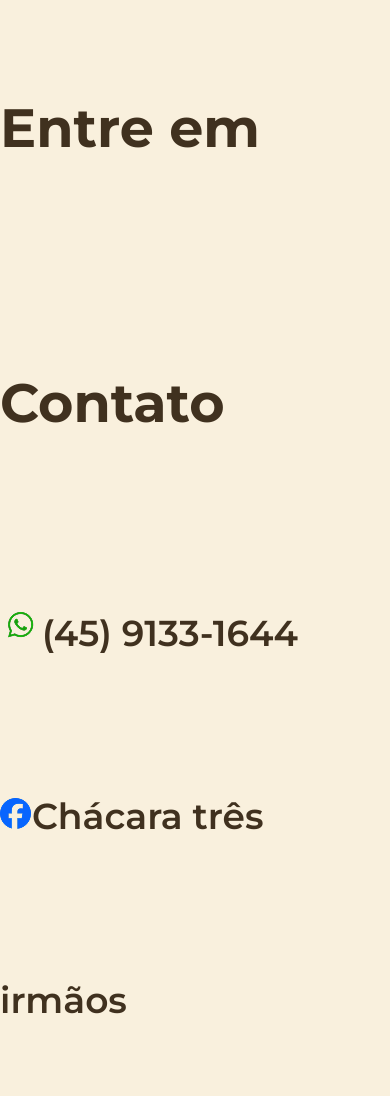
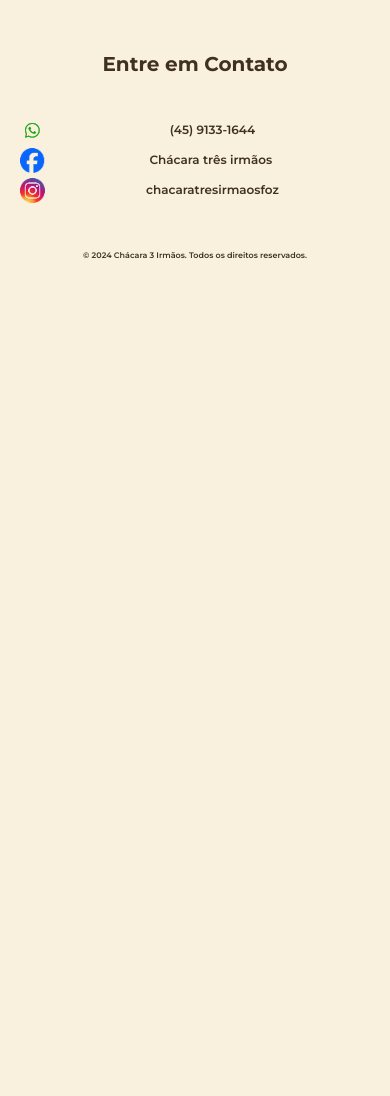
Before and after one commit to Guilhermekaiserdealmeida/chacara-3-irmaos, a plain HTML site: page index.html in a window 390 px wide. Shown: the part 1320-2416 px from the top of the page. After the commit the page ends 1606 px from the top, so only its background shows below. Drawn offline with Linux system fonts and the light colour scheme.

Commit message:
done footer

```diff
--- a/index.html
+++ b/index.html
@@ -91,9 +91,14 @@
     <section class="esquerda">
       <div>
         <h2>Entre em Contato</h2>
-        <p><img src="/chacara-3-irmaos/assets/whatsapp.png" alt=""><a href="https://api.whatsapp.com/send?phone=554591331644">(45) 9133-1644</a></p>
-        <P><img src="/chacara-3-irmaos/assets/face.png" alt=""><a href="https://www.facebook.com/chacaratresirmaosfoz/">Chácara três irmãos </a></P>
-        <p><img src="/chacara-3-irmaos/assets/insta.png" alt=""><a href="https://www.instagram.com/chacaratresirmaosfoz/">chacaratresirmaosfoz</a></p>
+          <div class="infos">
+            <img src="/chacara-3-irmaos/assets/whatsapp.png" alt="">
+            <p><a href="https://api.whatsapp.com/send?phone=554591331644">(45) 9133-1644</a></p>
+            <img src="/chacara-3-irmaos/assets/face.png" alt="">
+            <P><a href="https://www.facebook.com/chacaratresirmaosfoz/">Chácara três irmãos </a></P>
+            <img src="/chacara-3-irmaos/assets/insta.png" alt="">
+            <p><a href="https://www.instagram.com/chacaratresirmaosfoz/">chacaratresirmaosfoz</a></p>
+          </div>
       </div>
 
     </section>
--- /dev/null
+++ b/styles/footer.css
@@ -0,0 +1,95 @@
+footer {
+    display: grid;
+    grid-template-columns: repeat(2, 1fr);
+    border-top: 2px solid #00000046;
+}
+
+.esquerda {
+    padding: 40px;
+}
+
+.esquerda h2 {
+    font-family: var(--text);
+    font-size: 36px;
+
+}
+
+.infos {
+    display: grid;
+    grid-template-rows: 1fr;
+    grid-template-columns: 10% 90%;
+    align-items: center;
+
+}
+
+.infos h2 {
+    font-family: var(--text);
+    font-size: 42px;
+}
+
+.infos img {
+    width: 50px;
+    height: 50px;
+}
+
+.infos p {
+    font-family: var(--text);
+    font-size: 22px;
+}
+
+
+.direita {
+    font-family: var(--text);
+    font-size: 10px;
+    display: flex;
+    padding: 40px;
+    text-align: right;
+    justify-self: end;
+    align-self: end;
+    padding: 10px;
+}
+
+.direita p {
+    white-space: nowrap;
+}
+
+
+@media (max-width: 1200px) {
+    footer {
+        display: grid;
+        grid-template-columns: 1fr;
+        grid-template-rows: repeat(2, auto);
+        text-align: center;
+    }
+
+    .esquerda {
+        padding: 20px;
+    }
+
+    .esquerda h2 {
+        font-size: 20px;
+    }
+
+    .infos {
+        display: grid;
+        grid-template-rows: repeat(3, 30px);
+    }
+
+
+    .infos img {
+        width: 25px;
+        height: 25px;
+    }
+
+    .infos p {
+        font-size: 12px;
+    }
+
+    .direita {
+        font-size: 8px;
+        justify-self: center;
+        align-self: center;
+        padding: 10px;
+    }
+
+}
--- a/styles/global.css
+++ b/styles/global.css
@@ -30,7 +30,3 @@ a {
 a:hover {
   color: var(--text-color-hover);
 }
-
-img {
-
-}
--- a/styles/index.css
+++ b/styles/index.css
@@ -1,3 +1,4 @@
 @import url(global.css);
 @import url(header.css);
 @import url(main.css);
+@import url(footer.css);
```
